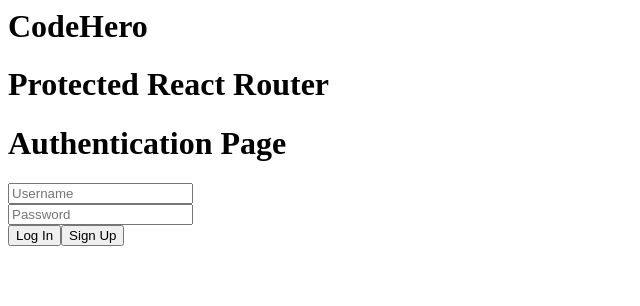
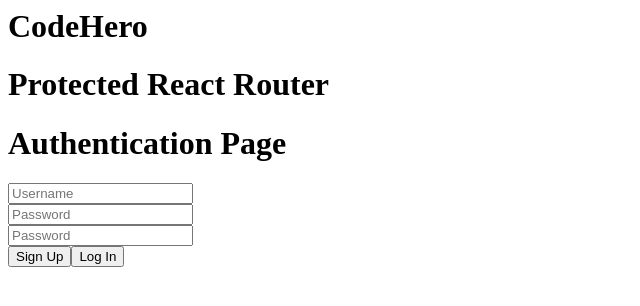
Before and after one commit to CSCodeVelocity/code-hero, a React app: page / in a window 1280 px wide. Both pictures are taken after a click on the button "Sign Up". Shown: the top 306 px of the page, without its empty margins (0-640 px from the left). Built offline with nearby package versions, Linux system fonts and the light colour scheme.

Commit message:
authForm now switching between login and signup based on authState.signUp

```diff
--- a/client/components/authForm.jsx
+++ b/client/components/authForm.jsx
@@ -4,11 +4,12 @@ import { authReducer, initialAuthState } from '../state/reducers';
 
 const authForm = (props) => {
   console.log(props);
-
-  const [state, dispatch] = useReducer(authReducer, initialAuthState);
+  /* Accesing authState and authReducer */
+  const [authState, dispatch] = useReducer(authReducer, initialAuthState);
 
   const handleLogin = (e) => {
     e.preventDefault();
+    /* Getting user input */
     const username = document.querySelector('#username').value;
     const password = document.querySelector('#pass').value;
 
@@ -42,8 +43,61 @@ const authForm = (props) => {
       });
   };
 
-  const handleSignUp = () => {};
+  const handleSignUp = (e) => {
+    e.preventDefault();
+    /* Getting user input */
+    const username = document.querySelector('#username').value;
+    const password = document.querySelector('#pass').value;
+    const passCheck = document.querySelector('#passcheck').value;
+    /* Makes sure all fields have been inputted as well as checking if both passwords are the same */
+    // Need to add message to user for empty fields
+    if (!username || !password || !passCheck || password !== passCheck) return;
 
+    fetch('/login', {
+      method: 'POST',
+      headers: { 'Content-Type': 'application/json' },
+      body: JSON.stringify({
+        username: username,
+        password: password,
+      }),
+    })
+      .then((res) => res.json())
+      .then((res) => {
+        console.log('RESPONSE: ', res);
+        const { username, userId, success } = res;
+        // success === false ? do some state stuff and redirect back to signup : route/redirect to /game with username and userId (also do some state stuffs)
+        if (!success) return;
+        else {
+          dispatch({
+            type: 'LOGGED_IN',
+            payload: {
+              username: username,
+              userId: userId,
+              isOnline: true,
+            },
+          });
+          props.history.push('/game');
+        }
+      });
+  };
+
+  /* Changes authState.signUp to opposite value thus rendering a different form due to logic below */
+  const handleSwitch = (e) => {
+    e.preventDefault;
+    let signUp = '';
+    if (!authState.signUp) {
+      signUp = true;
+    } else signUp = false;
+
+    dispatch({
+      type: 'SET_SIGNUP',
+      payload: {
+        signUp,
+      },
+    });
+  };
+  // if conditional: if authState.signUp is false return login form below, if authState.signUp is true return signIn form which we can create from the model below
+  if (!authState.signUp) {
     return (
       <div className="authForm">
         <input id="username" type="text" placeholder="Username"></input>
@@ -53,10 +107,29 @@ const authForm = (props) => {
         <button id="logIn" className="authButton" onClick={handleLogin}>
           Log In
         </button>
-      <button id="signUp" className="authButton" onClick={handleSignUp}>
+        <button id="usercreate" className="authButton" onClick={handleSwitch}>
           Sign Up
         </button>
       </div>
     );
+  } else {
+    return (
+      <div className="authForm">
+        <input id="username" type="text" placeholder="Username"></input>
+        <br></br>
+        <input id="pass" type="password" placeholder="Password"></input>
+        <br></br>
+        <input id="passcheck" type="password" placeholder="Password"></input>
+        <br></br>
+        <button id="usercreate" className="authButton" onClick={handleSignUp}>
+          Sign Up
+        </button>
+        <button id="logIn" className="authButton" onClick={handleSwitch}>
+          Log In
+        </button>
+      </div>
+    );
+  }
 };
+
 export default authForm;
--- a/client/state/reducers.js
+++ b/client/state/reducers.js
@@ -9,12 +9,20 @@ export const authReducer = (state, action) => {
   switch (action.type) {
     case 'LOGGED_IN': {
       const { username, userId, isOnline } = action.payload;
-      console.log('IN AUTHREDUCER: ', action.payload);
       return {
         ...state,
         username,
         userId,
         isOnline,
+      };
+    }
+
+    case 'SET_SIGNUP': {
+      const { signUp } = action.payload;
+      console.log('IN AUTHREDUCER: ', action.payload);
+      return {
+        ...state,
+        signUp,
       };
     }
   }
```
Lines whose indentation alone changed are shown as unchanged.
